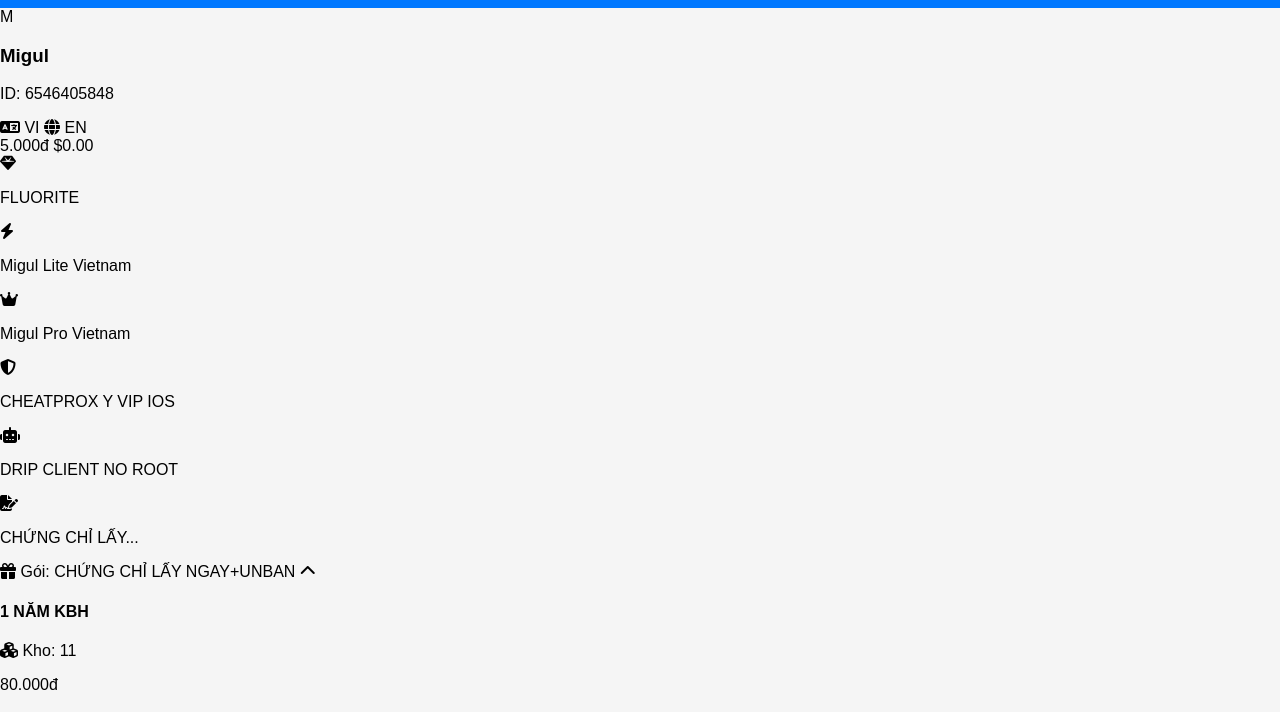
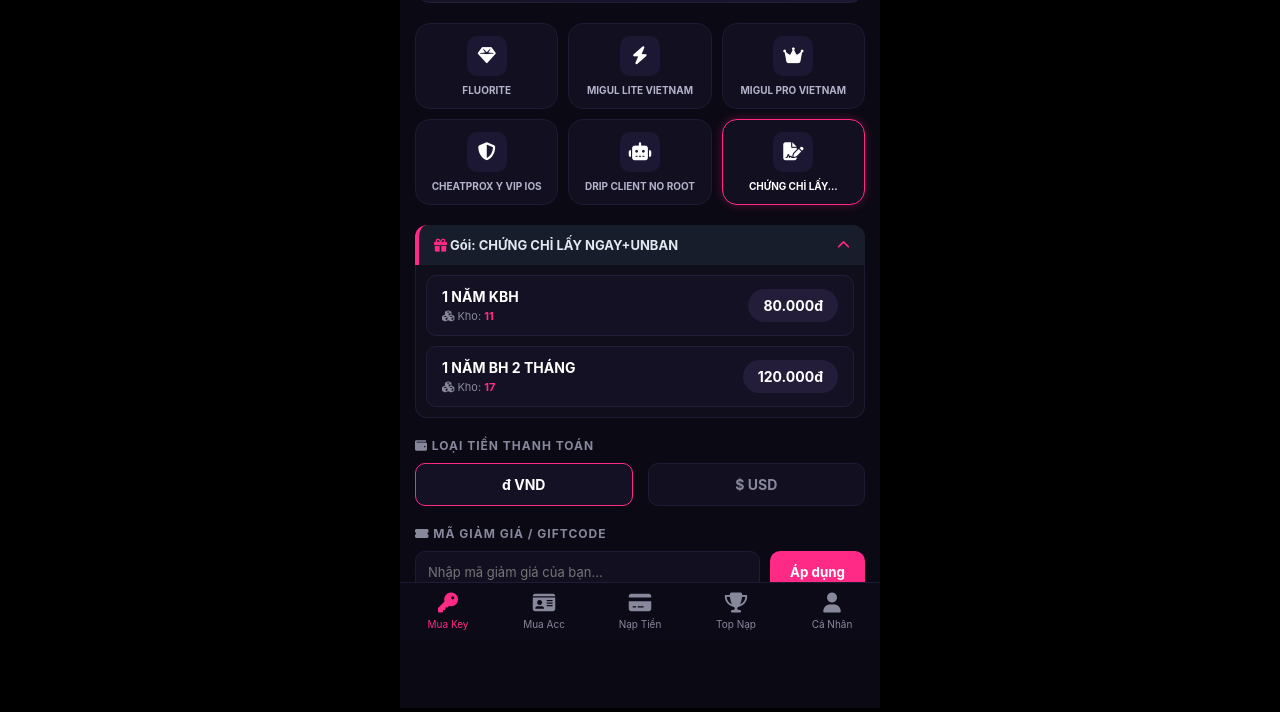
Before and after one commit to dangvanluan672003-rgb/LuanStore, a website: page LuanStore/views/index.html in a window 1280 px wide. Shown: the part 160-872 px from the top of the page. Drawn offline with Linux system fonts and the light colour scheme.

Commit message:
Update style.css

```diff
--- a/LuanStore/public/css/style.css
+++ b/LuanStore/public/css/style.css
@@ -1,74 +1,374 @@
-body {
+/* Thiết lập màu sắc & Font chữ tối */
+* {
     margin: 0;
-  font-family: Arial, sans-serif;
-  background: #f5f5f5;
+    padding: 0;
+    box-sizing: border-box;
+    font-family: -apple-system, BlinkMacSystemFont, "Segoe UI", Roboto, Helvetica, Arial, sans-serif;
 }
 
-header {
-  background: #0078ff;
-  color: white;
+body {
+    background-color: #000000;
+    color: #ffffff;
+    display: flex;
+    justify-content: center;
+    min-height: 100vh;
+}
+
+/* Container bọc ngoài mô phỏng màn hình Mobile */
+.app-container {
+    width: 100%;
+    max-width: 480px;
+    background-color: #0b0914;
     padding: 15px;
+    padding-bottom: 90px; /* Chừa chỗ cho thanh menu dưới */
+    position: relative;
+    box-shadow: 0 0 20px rgba(0,0,0,0.8);
+}
+
+/* Header */
+.app-header {
+    display: flex;
+    justify-content: space-between;
+    align-items: center;
+    padding: 10px 0 20px 0;
+}
+
+.btn-close {
+    color: #ffffff;
+    font-size: 16px;
+    cursor: pointer;
+}
+
+.header-title {
     text-align: center;
 }
 
-nav {
-  margin-top: 10px;
+.header-title h2 {
+    font-size: 18px;
+    font-weight: 700;
 }
 
-nav a {
+.header-title p {
+    font-size: 11px;
+    color: #88889d;
+}
+
+.btn-menu {
+    font-size: 18px;
+    color: #ffffff;
+}
+
+/* Profile Card */
+.profile-card {
+    background: linear-gradient(135deg, #151124, #1b1632);
+    border-radius: 15px;
+    padding: 15px;
+    display: flex;
+    justify-content: space-between;
+    align-items: center;
+    border: 1px solid #231d3a;
+    margin-bottom: 20px;
+}
+
+.profile-left {
+    display: flex;
+    align-items: center;
+    gap: 12px;
+}
+
+.avatar {
+    width: 45px;
+    height: 45px;
+    background: linear-gradient(135deg, #4ade80, #22c55e);
+    border-radius: 50%;
+    display: flex;
+    align-items: center;
+    justify-content: center;
+    font-weight: bold;
+    font-size: 18px;
     color: white;
-  text-decoration: none;
-  margin: 0 10px;
+}
+
+.user-info h3 {
+    font-size: 16px;
     font-weight: bold;
 }
 
-.banner {
-  background: linear-gradient(135deg, #0078ff, #00c6ff);
-  color: white;
-  padding: 40px 20px;
-  text-align: center;
+.user-info p {
+    font-size: 11px;
+    color: #88889d;
 }
 
-.products {
-  display: flex;
-  flex-wrap: wrap;
-  justify-content: center;
-  gap: 20px;
-  padding: 20px;
+.profile-right {
+    text-align: right;
 }
 
-.product {
-  background: white;
-  width: 250px;
-  padding: 20px;
-  border-radius: 10px;
-  text-align: center;
-  box-shadow: 0 2px 8px rgba(0,0,0,.15);
+.lang-switch {
+    background-color: #110e1c;
+    border-radius: 20px;
+    padding: 3px;
+    display: inline-flex;
+    gap: 5px;
+    margin-bottom: 8px;
+    border: 1px solid #231d3a;
 }
 
-.price {
-  color: red;
-  font-size: 22px;
+.lang {
+    font-size: 10px;
+    padding: 3px 10px;
+    border-radius: 15px;
+    color: #88889d;
+    cursor: pointer;
+}
+
+.lang.active {
+    background-color: #231d3a;
+    color: #ffffff;
     font-weight: bold;
 }
 
-button {
-  background: #0078ff;
+.balance {
+    font-size: 14px;
+    font-weight: bold;
+}
+
+.balance .vnd {
+    color: #ff2a85;
+    margin-right: 8px;
+}
+
+.balance .usd {
+    color: #a855f7;
+}
+
+/* Grid Chọn Sản Phẩm */
+.product-selection {
+    margin-bottom: 20px;
+}
+
+.grid-container {
+    display: grid;
+    grid-template-columns: repeat(3, 1fr);
+    gap: 10px;
+}
+
+.grid-item {
+    background-color: #120f20;
+    border: 1px solid #1f1a35;
+    border-radius: 15px;
+    padding: 12px 5px;
+    text-align: center;
+    cursor: pointer;
+    transition: all 0.2s ease;
+}
+
+.grid-item p {
+    font-size: 10px;
+    font-weight: bold;
+    color: #b3b3cb;
+    margin-top: 8px;
+    text-transform: uppercase;
+}
+
+/* Icon style */
+.item-icon {
+    width: 40px;
+    height: 40px;
+    margin: 0 auto;
+    border-radius: 10px;
+    display: flex;
+    align-items: center;
+    justify-content: center;
+    font-size: 18px;
+    background-color: #1c1833;
+}
+
+.grid-item.active {
+    border-color: #ff2a85;
+    box-shadow: 0 0 10px rgba(255, 42, 133, 0.3);
+}
+
+.grid-item.active p {
+    color: #ffffff;
+}
+
+/* Chi Tiết Gói */
+.package-section {
+    margin-bottom: 20px;
+}
+
+.package-group {
+    display: none; /* Mặc định ẩn, sẽ hiển thị qua JS class active */
+}
+
+.package-group.active {
+    display: block;
+}
+
+.group-header {
+    background-color: #171d2b;
+    border-radius: 12px 12px 0 0;
+    padding: 12px 15px;
+    font-size: 13px;
+    font-weight: bold;
+    color: #e2e8f0;
+    display: flex;
+    justify-content: space-between;
+    align-items: center;
+    border-left: 4px solid #ff2a85;
+}
+
+.group-header i {
+    color: #ff2a85;
+}
+
+.package-list {
+    background-color: #110e1c;
+    border-radius: 0 0 12px 12px;
+    border: 1px solid #1f1a35;
+    border-top: none;
+    padding: 10px;
+}
+
+.package-item {
+    background-color: #151124;
+    border-radius: 10px;
+    padding: 12px 15px;
+    display: flex;
+    justify-content: space-between;
+    align-items: center;
+    margin-bottom: 10px;
+    border: 1px solid #231d3a;
+}
+
+.package-item:last-child {
+    margin-bottom: 0;
+}
+
+.pkg-info h4 {
+    font-size: 14px;
+    font-weight: bold;
+    color: #ffffff;
+}
+
+.pkg-info p {
+    font-size: 11px;
+    color: #88889d;
+    margin-top: 4px;
+}
+
+.pkg-info span {
+    color: #ff2a85;
+    font-weight: bold;
+}
+
+.pkg-price {
+    background-color: #231d3a;
+    padding: 8px 15px;
+    border-radius: 20px;
+    font-size: 14px;
+    font-weight: bold;
+    color: #ffffff;
+}
+
+/* Loại tiền thanh toán */
+.payment-type {
+    margin-bottom: 20px;
+}
+
+.payment-type h3, .giftcode-section h3 {
+    font-size: 12px;
+    color: #88889d;
+    margin-bottom: 10px;
+    letter-spacing: 1px;
+}
+
+.payment-options {
+    display: flex;
+    gap: 15px;
+}
+
+.pay-btn {
+    flex: 1;
+    background-color: #120f20;
+    border: 1px solid #1f1a35;
+    text-align: center;
+    padding: 12px;
+    border-radius: 10px;
+    font-weight: bold;
+    font-size: 14px;
+    cursor: pointer;
+    color: #88889d;
+}
+
+.pay-btn.active {
+    border-color: #ff2a85;
+    color: #ffffff;
+    background-color: #151124;
+}
+
+/* Giftcode */
+.giftcode-section {
+    margin-bottom: 25px;
+}
+
+.giftcode-input {
+    display: flex;
+    gap: 10px;
+}
+
+.giftcode-input input {
+    flex: 1;
+    background-color: #120f20;
+    border: 1px solid #1f1a35;
+    border-radius: 10px;
+    padding: 12px;
+    color: white;
+    font-size: 13px;
+    outline: none;
+}
+
+.giftcode-input button {
+    background-color: #ff2a85;
     color: white;
     border: none;
-  padding: 10px 18px;
-  border-radius: 6px;
+    padding: 0 20px;
+    border-radius: 10px;
+    font-weight: bold;
     cursor: pointer;
 }
 
-button:hover {
-  background: #005fcc;
+/* Bottom Navigation Bar */
+.bottom-nav {
+    position: fixed;
+    bottom: 0;
+    left: 50%;
+    transform: translateX(-50%);
+    width: 100%;
+    max-width: 480px;
+    background-color: #0d0a17;
+    border-top: 1px solid #1f1a35;
+    display: flex;
+    justify-content: space-around;
+    padding: 10px 0;
+    z-index: 1000;
 }
 
-footer {
-  background: #222;
-  color: white;
-  text-align: center;
-  padding: 15px;
-  margin-top: 20px;
+.nav-item {
+    display: flex;
+    flex-direction: column;
+    align-items: center;
+    gap: 5px;
+    color: #88889d;
+    text-decoration: none;
+    font-size: 10px;
+    width: 20%;
 }
+
+.nav-item i {
+    font-size: 20px;
+}
+
+.nav-item.active {
+    color: #ff2a85;
+}
```
Lines whose indentation alone changed are shown as unchanged.
